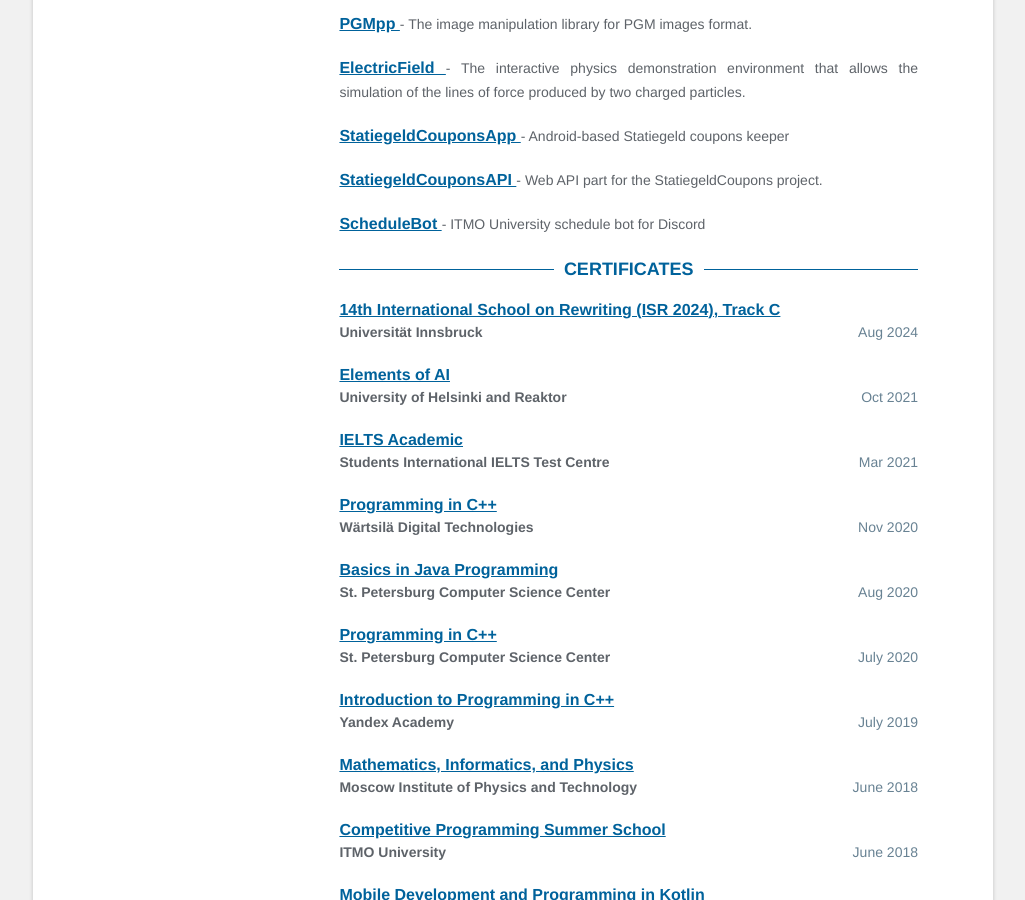
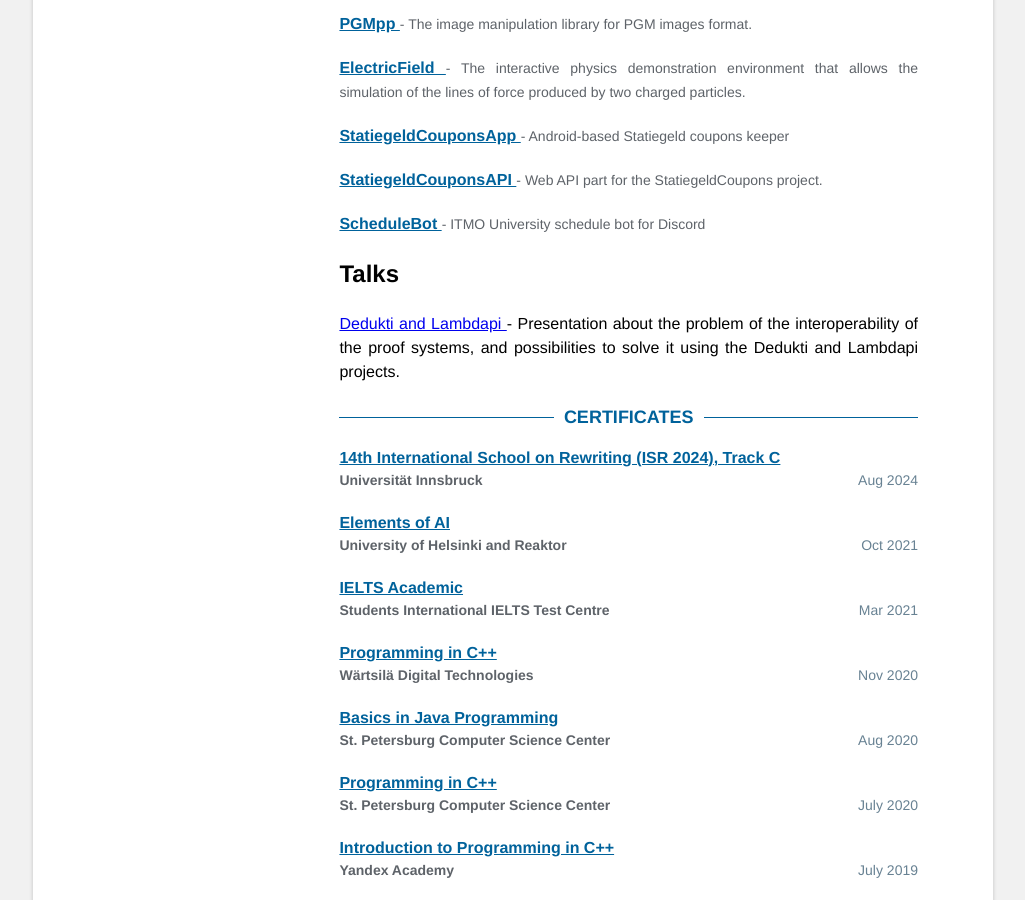
Before and after one commit to mikhirurg/mikhirurg.github.io, a Jekyll site: the page built from index.html, in a window 1280 px wide and 900 px high, scrolled down 1771 px. Shown: the whole window, without its empty margins (127-1152 px from the left). Built offline with Jekyll 4.4.1, drawn with Linux system fonts in a browser that asks for light colours.

Commit message:
Update data.yml

```diff
--- a/_data/data.yml
+++ b/_data/data.yml
@@ -141,6 +141,14 @@
     details: |
        ITMO University schedule bot for Discord
 
+talks:
+  - time: Jun 2025
+    title: Dedukti and Lambdapi
+    link: https://www.cs.ru.nl/~freek/courses/pa-2024/slides/dedukti.pdf
+    details: |
+      Presentation about the problem of the interoperability of the proof systems,
+      and possibilities to solve it using the Dedukti and Lambdapi projects.
+
 # Certificates
 certificates:
   - time: Aug 2024
```
